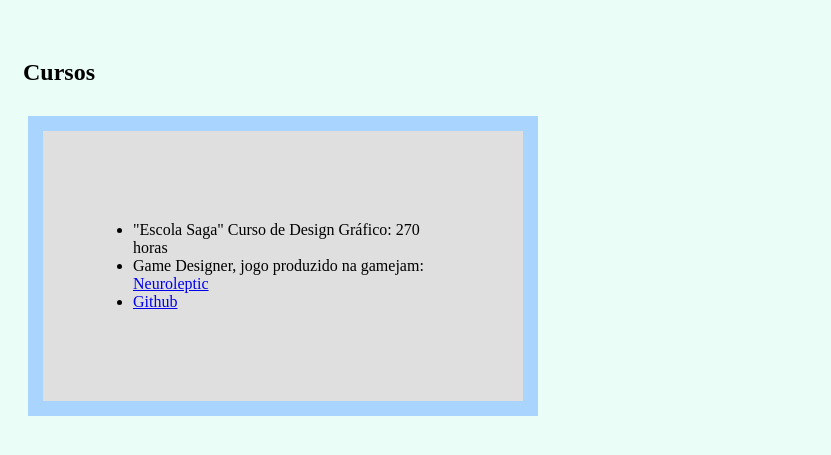
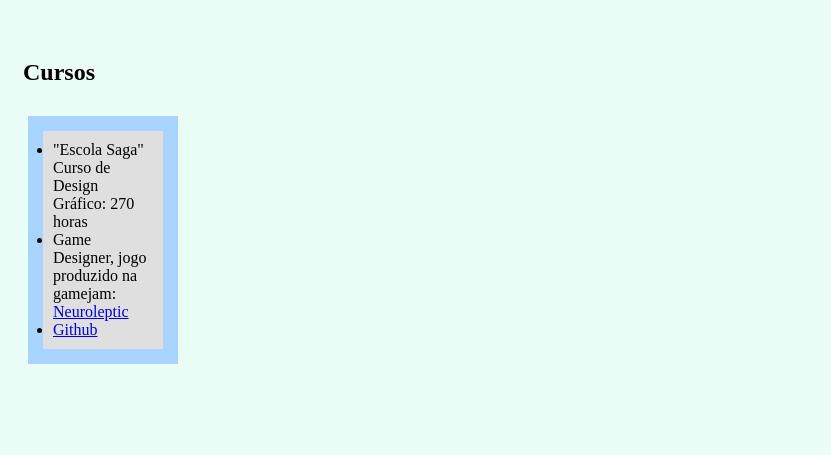
Before and after one commit to pratess/lucasprates.github.io, a plain HTML site: page index.html in a window 1280 px wide. Shown: the part 79-534 px from the top of the page, without its empty margins (0-831 px from the left). Drawn offline with Linux system fonts and the light colour scheme.

Commit message:
Update index.css

```diff
--- a/index.css
+++ b/index.css
@@ -19,13 +19,13 @@ h1{
 }
 
 h2{
-    padding: 90px;
+    width: 100px;
 }
 
 ul{
-  width: 300px;
+  width: 100px;
   border: 15px solid rgb(168, 212, 253);
-  padding: 90px;
+  padding: 10px;
   margin: 20px;
   background-color: rgb(223, 223, 223);
 }
```
